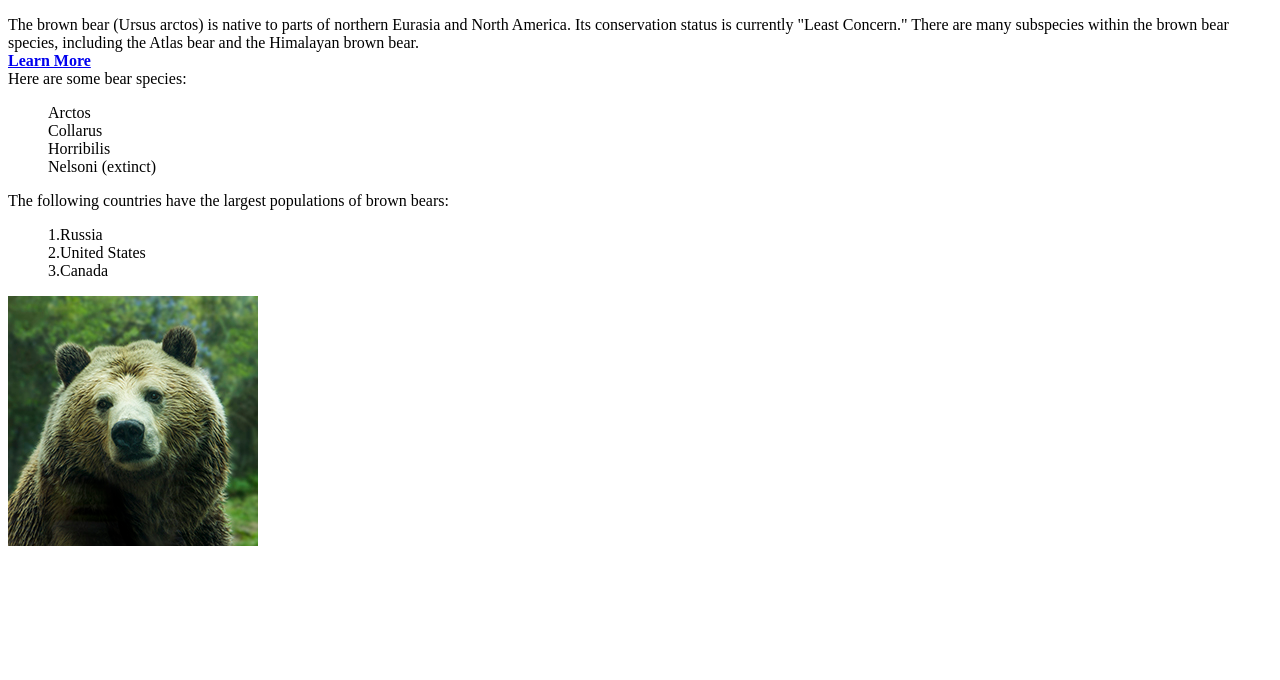
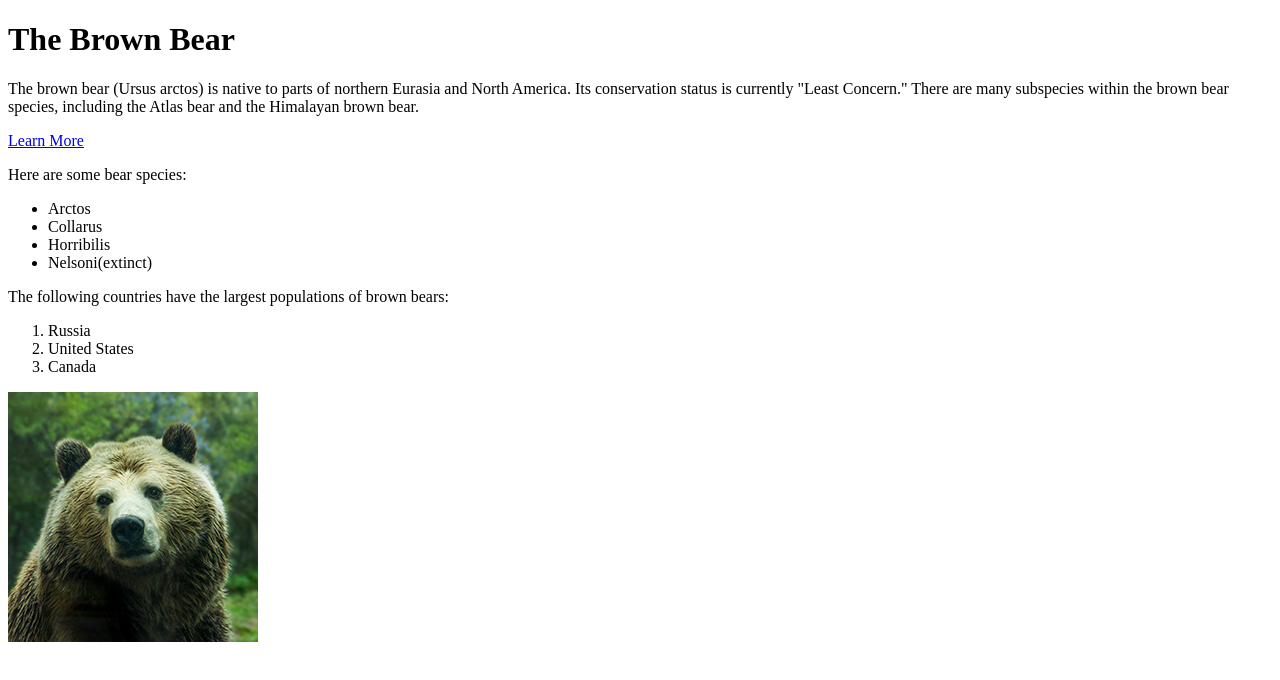
Before and after one commit to mingz736/mingz736.github.io, a plain HTML site: page wiki-page.html in a window 1280 px wide. Drawn offline with Linux system fonts and the light colour scheme.

Commit message:
Update wiki-page.html

```diff
--- a/wiki-page.html
+++ b/wiki-page.html
@@ -6,26 +6,26 @@
     <title>Document</title>
 </head>
 <body>
+    <h1>The Brown Bear</h1>
     <p>
     The brown bear (Ursus arctos) is native to parts of northern Eurasia and North America. Its conservation status is currently "Least Concern." There are many subspecies within the brown bear species, including the Atlas bear and the Himalayan brown bear.
-   <br>
-   <a href="https://en.wikipedia.org/wiki/Brown_bear"><strong>Learn More</strong></a>
-   <br>
+    </p>
+    <p>
+        <a href="https://en.wikipedia.org/wiki/Brown_bear" target="_blank">Learn More</a>
+    </p>
    Here are some bear species:
-   <ul>Arctos
-    <br>Collarus
-    <br>Horribilis
-    <br> Nelsoni (extinct)
-   </ul>
-
-
-   The following countries have the largest populations of brown bears:
-   <ol>1.Russia
-    <br>2.United States
-    <br>3.Canada
-   </ol>
-
-   <img src="bear.jpg" alt="">
- </p>
+   <ul>
+        <li>Arctos</li>
+        <li>Collarus</li>
+        <li>Horribilis</li>
+        <li>Nelsoni(extinct)</li>
+    </ul>
+  The following countries have the largest populations of brown bears:
+    <ol>
+        <li>Russia</li>
+        <li>United States</li>
+        <li>Canada</li>
+    </ol>
+     <img src="bear.jpg">
 </body>
 </html>
```
